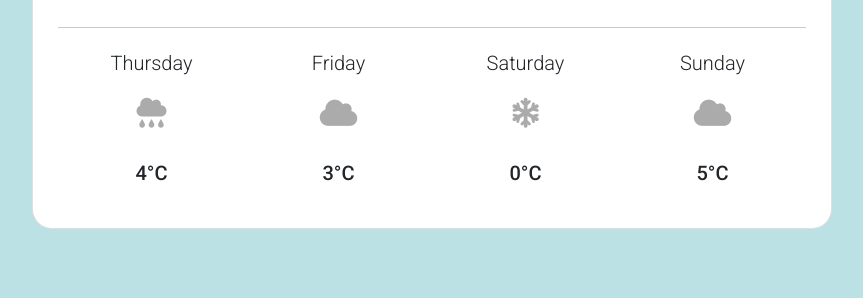
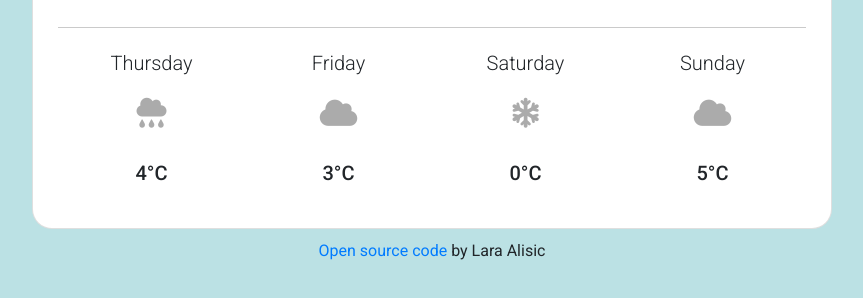
Before and after one commit to laraaaaa98/Weatherapp, a plain HTML site: page index.html in a window 1280 px wide. Shown: the part 336-634 px from the top of the page, without its empty margins (208-1071 px from the left). Drawn offline with nearby package versions, Linux system fonts and the light colour scheme; no server answers.

Commit message:
Linked the source code

```diff
--- a/index.html
+++ b/index.html
@@ -109,6 +109,10 @@
           </form>
         </div>
       </div>
+      <div class="source-code">
+        <a href="https://github.com/laraalisic/Weatherapp">Open source code</a>
+        by Lara Alisic
+      </div>
     </div>
     <script src="src/index.js"></script>
   </body>
--- a/src/styles.css
+++ b/src/styles.css
@@ -81,3 +81,8 @@ body {
   font-size: 20px;
   font-weight: 500;
 }
+.source-code {
+  text-align: center;
+  margin-top: 10px;
+  font-size: 16px;
+}
```
